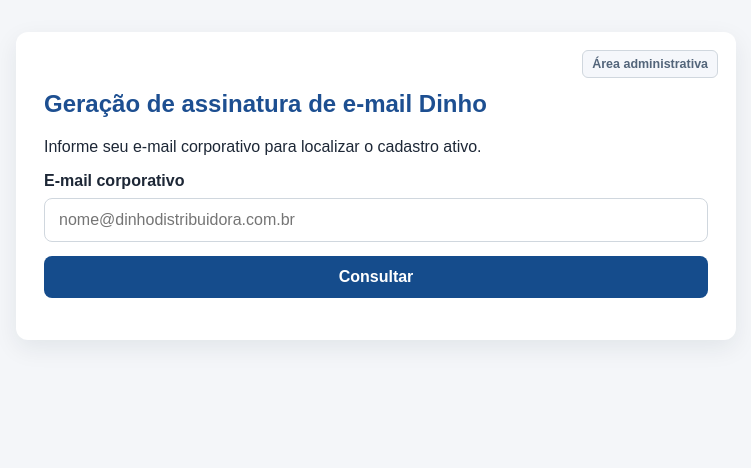
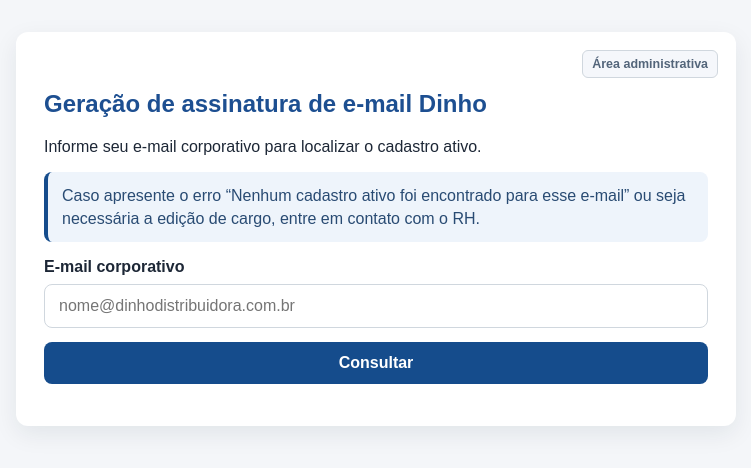
Before and after one commit to CodesDinho/assinatura_emails, a Flask app: page / in a window 1280 px wide. Shown: the top 468 px of the page, without its empty margins (264-1015 px from the left). Run offline with Flask 3, Linux system fonts and the light colour scheme.

Commit message:
Orienta contato com RH na consulta

```diff
--- a/app/static/style.css
+++ b/app/static/style.css
@@ -49,6 +49,12 @@
 .alert.error {
   background: #fbe8e8;
   color: #8e1d1d;
+}
+.alert.notice {
+  background: #eef4fb;
+  border-left: 4px solid #154c8c;
+  color: #294b73;
+  line-height: 1.45;
 }
 .employee-box {
   background: #f5f7fb;
--- a/app/templates/home.html
+++ b/app/templates/home.html
@@ -12,6 +12,10 @@
     <div class="alert error">{{ error }}</div>
   {% endif %}
 
+  <div class="alert notice">
+    Caso apresente o erro “Nenhum cadastro ativo foi encontrado para esse e-mail” ou seja necessária a edição de cargo, entre em contato com o RH.
+  </div>
+
   <form method="post" action="{{ url_for('consultar_email') }}">
     <label for="email">E-mail corporativo</label>
     <input id="email" name="email" type="email" required placeholder="nome@dinhodistribuidora.com.br">
```
Also changed, not shown: tests/test_workflow.py (+1 -0 lines).
